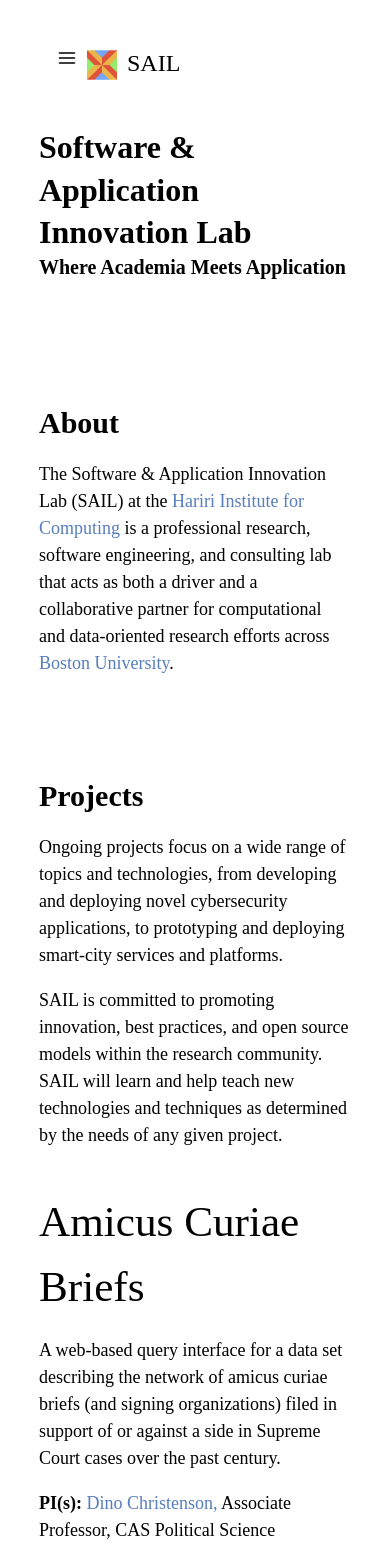
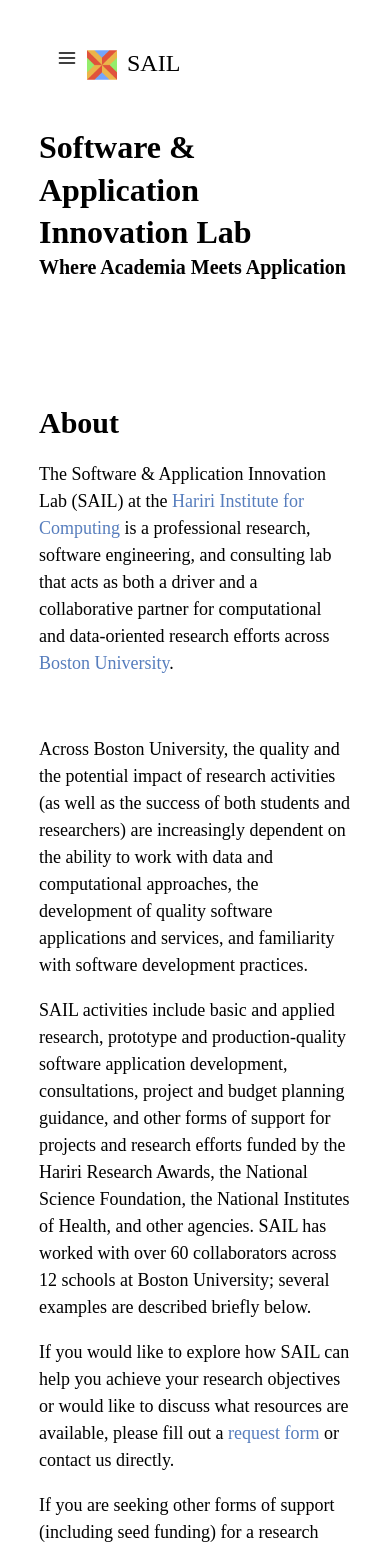
Before and after one commit to hicsail/hicsail.github.io, a React app: page / in a window 390 px wide. Shown: the top 1549 px of the page. Built offline with nearby package versions, Linux system fonts and the light colour scheme; a web font is replaced by a local one.

Commit message:
added mobile responsiveness to home page

```diff
--- a/src/pages/Home.tsx
+++ b/src/pages/Home.tsx
@@ -20,7 +20,7 @@ const HeroText = styled.div`
   top: 50vh;
   left: 10vh;
   z-index: 50;
-  width: 50%;
+  width: 65%;
   /* text-align: left; */
   display: block;
 `;
@@ -88,11 +88,7 @@ export const Home: React.VFC = () => {
   console.log('colorMode:,' + color);
 
   return (
-    <Box
-      // bg={useColorModeValue('white', 'black')}
-      width="100%"
-      boxSizing="border-box"
-    >
+    <Box width="100%" boxSizing="border-box">
       <Box display={['none', 'initial']}>
         <HeroText>
           <Heading fontSize={['30px', '60px', '80px', '100px']} textStyle="h1">
@@ -112,13 +108,6 @@ export const Home: React.VFC = () => {
           colorMode={color}
         ></Reacteroids>
       </Box>
-      {/* <Box margin="0 auto" maxWidth="80%" display={['initial', 'none']}>
-        <Heading fontSize="2rem">
-          {' '}
-          Software & Application Innovation Lab
-        </Heading>
-        <Heading fontSize="1.25rem"> Where Academia Meets Application</Heading>
-      </Box> */}
 
       <Box display={['none', 'initial']}>
         <Info>
@@ -139,8 +128,18 @@ export const Home: React.VFC = () => {
             md: 'repeat(3, 1fr)',
           }}
           gridTemplateAreas={{
-            base: `'heading heading' 'about about' 'projects projects' 'projectgrid projectgrid' 'info info' 'contact contact'`,
-            md: `'about about about' 'projects projectgrid projectgrid' 'info info info' 'contact contact contact'`,
+            base: `
+            'heading heading'
+            'about about'
+            'info info'
+            'projects projects'
+            'projectgrid projectgrid'
+            'contact contact'`,
+            md: `
+            'about about ...'
+            'info info info'
+            'projects projectgrid projectgrid'
+            'contact contact contact'`,
           }}
           gridGap="23px"
           width="100%"
@@ -155,7 +154,7 @@ export const Home: React.VFC = () => {
               Where Academia Meets Application
             </Heading>
           </Box>
-          <Box gridArea="about" mb="2vw">
+          <Box gridArea="about">
             <Heading textStyle="h2">About</Heading>
             <Text textStyle="paragraph">
               The Software & Application Innovation Lab (SAIL) at the{' '}
@@ -177,26 +176,6 @@ export const Home: React.VFC = () => {
             </Text>
           </Box>
 
-          <Box gridArea="projects">
-            <Heading textStyle="h2" mt="50px">
-              Projects
-            </Heading>
-            <Text textStyle="paragraph">
-              Ongoing projects focus on a wide range of topics and technologies,
-              from developing and deploying novel cybersecurity applications, to
-              prototyping and deploying smart-city services and platforms.
-            </Text>
-            <Text textStyle="paragraph">
-              SAIL is committed to promoting innovation, best practices, and
-              open source models within the research community. SAIL will learn
-              and help teach new technologies and techniques as determined by
-              the needs of any given project.
-            </Text>
-          </Box>
-
-          <Box gridArea="projectgrid">
-            <HighlightedProjectGrid />
-          </Box>
           <Box gridArea="info" marginBottom="2em" fontSize="20px">
             <Text textStyle="paragraph">
               Across Boston University, the quality and the potential impact of
@@ -236,81 +215,28 @@ export const Home: React.VFC = () => {
               .
             </Text>
           </Box>
-          {/* <Heading gridColumn="1 / -1" mb="2em">
-            Opportunities
-          </Heading>
-          <Box gridColumn="1 / span 4">
-            <Image src="../../img/offices.png" />
-          </Box>
-          <Box
-            gridColumn="5 / -1"
-            fontSize="20px"
-            // gridColumnStart={['1', '1', 'auto']}
-          >
+
+          <Box gridArea="projects">
+            <Heading textStyle="h2" mt="50px">
+              Projects
+            </Heading>
             <Text textStyle="paragraph">
-              SAIL is seeking full-time professional software engineers. See{' '}
-              <StyledLink href="//sail.bu.edu/join">
-                current opportunities
-              </StyledLink>{' '}
-              to apply for a full-time position.
-            </Text>
-            <ol>
-              <li>
-                <StyledLink href="https://sail.bu.edu/join/#full-stack">
-                  Software Engineer, Full-Stack
-                </StyledLink>
-              </li>
-              <li>
-                <StyledLink href="https://sail.bu.edu/join/#cybersecurity">
-                  Software Engineer, Cybersecurity
-                </StyledLink>
-              </li>
-            </ol>
-            <Text textStyle="paragraph">
-              SAIL offers paid internship opportunities for undergraduate and
-              graduate students interested in gaining experience working in a
-              professional software development environment situated in a
-              research university context. To apply for the Summer 2020
-              Internship Program, please submit a resume and cover letter to{' '}
-              <StyledLink href="mailto:hicsail@bu.edu">
-                hicsail@bu.edu
-              </StyledLink>
-              .
+              Ongoing projects focus on a wide range of topics and technologies,
+              from developing and deploying novel cybersecurity applications, to
+              prototyping and deploying smart-city services and platforms.
             </Text>
             <Text textStyle="paragraph">
-              For all other opportunities, events, and updates, please join our{' '}
-              <StyledLink href="https://tinyurl.com/SAIL-mailing-list">
-                mailing list
-              </StyledLink>{' '}
-              to be notified.
+              SAIL is committed to promoting innovation, best practices, and
+              open source models within the research community. SAIL will learn
+              and help teach new technologies and techniques as determined by
+              the needs of any given project.
             </Text>
-          </Box> */}
-
-          {/* <Heading gridColumn="1 / -1" mb="7px">
-            Team
-          </Heading> */}
-
-          {/* <Box gridColumn={['span 1', 'span 1', 'span 2']} fontSize="20px">
-            Vidya Akavoor<PeopleSpan>Software Engineer</PeopleSpan>
           </Box>
 
-          <Box gridColumn={['span 1', 'span 1', 'span 2']} fontSize="20px">
-            Shirene Cao<PeopleSpan>Software Engineer</PeopleSpan>
+          <Box gridArea="projectgrid">
+            <HighlightedProjectGrid />
           </Box>
 
-          <Box gridColumn={['span 1', 'span 1', 'span 2']} fontSize="20px">
-            Dany Fu<PeopleSpan>Software Engineer</PeopleSpan>
-          </Box>
-          <Box gridColumn={['span 1', 'span 1', 'span 2']} fontSize="20px">
-            Arezoo Sadeghi<PeopleSpan>Software Engineer</PeopleSpan>
-          </Box>
-          <Box gridColumn={['span 1', 'span 1', 'span 2']} fontSize="20px">
-            Jeff Simeon<PeopleSpan>Assistant Director, Operations</PeopleSpan>
-          </Box> */}
-
-          {/* <Heading gridColumn="1 / -1" mb="7px">
-            Contact Us
-          </Heading> */}
           <Box width="100%" gridArea="contact">
             <Heading mb="7px">Contact Us</Heading>
             <Text textStyle="paragraph">
```
